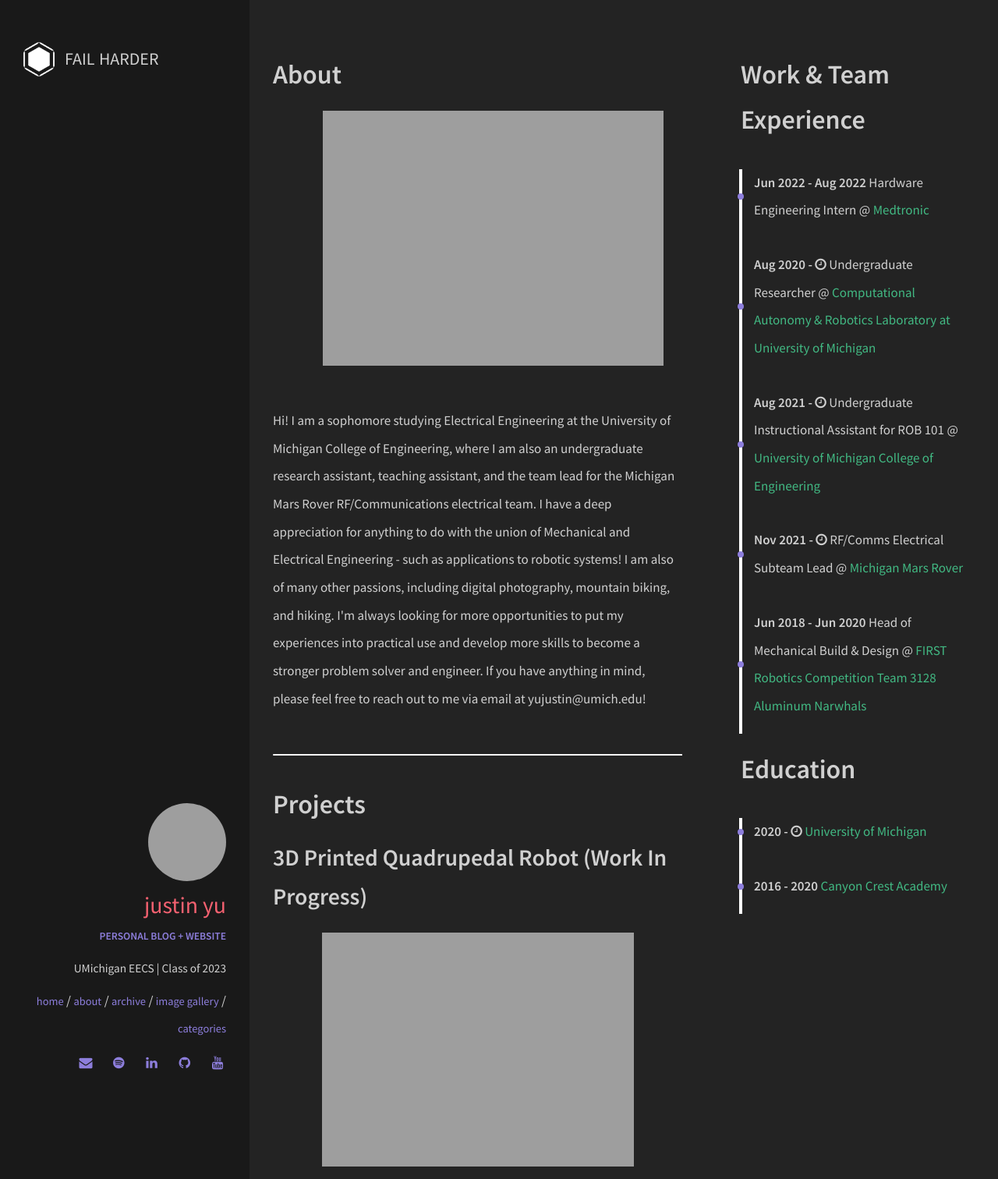
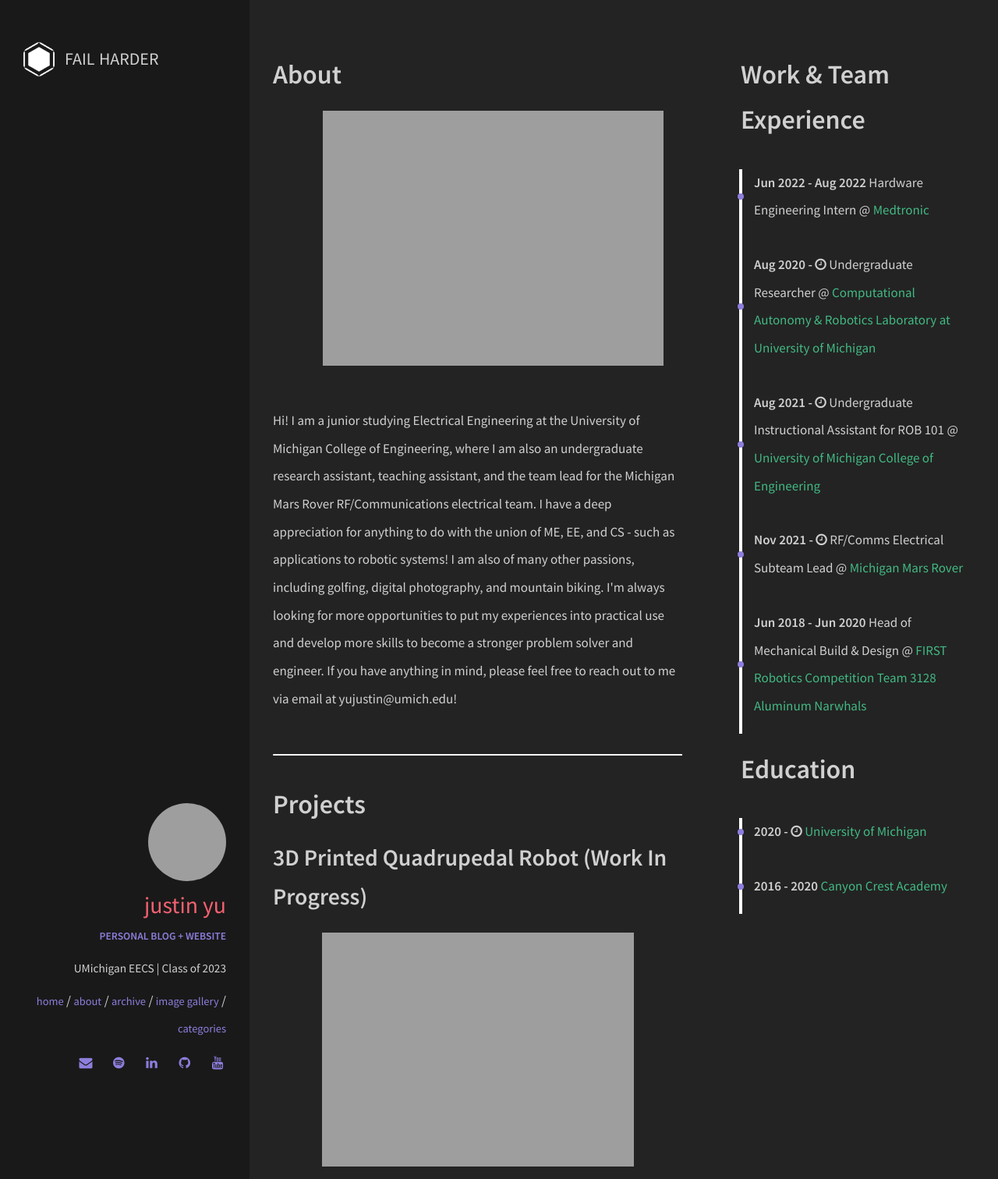
Before and after one commit to uynitsuj/uynitsuj.github.io, a Jekyll site: the page built from about.html, in a window 1280 px wide, cut to the strip 0-1512 px from the top of the page. Shown: the whole strip at 78% size. Built offline with Jekyll 4.4.1, drawn with Linux system fonts in a browser that asks for light colours.

Commit message:
Update about.html

```diff
--- a/_includes/sections/about.html
+++ b/_includes/sections/about.html
@@ -4,7 +4,7 @@
     <ol> <a href="{{ site.url }}/img/gallery/DSC2127-min.png" data-lightbox="QPassemblyphoto" data-title="Assembling the Quadruped"><img width="90%" src="{{ site.url }}/img/gallery/DSC2127-min.png"></a>
     </ol>
     <br>
-    Hi! I am a sophomore studying Electrical Engineering at the University of Michigan College of Engineering, where I am also an undergraduate research assistant, teaching assistant, and the team lead for the Michigan Mars Rover RF/Communications electrical team. I have a deep appreciation for anything to do with the union of Mechanical and Electrical Engineering - such as applications to robotic systems! I am also of many other passions, including digital photography, mountain biking, and hiking.
+    Hi! I am a junior studying Electrical Engineering at the University of Michigan College of Engineering, where I am also an undergraduate research assistant, teaching assistant, and the team lead for the Michigan Mars Rover RF/Communications electrical team. I have a deep appreciation for anything to do with the union of ME, EE, and CS - such as applications to robotic systems! I am also of many other passions, including golfing, digital photography, and mountain biking.
 
 
     I'm always looking for more opportunities to put my experiences into practical use and develop more skills to become a stronger problem solver and engineer. If you have anything in mind, please feel free to reach out to me via email at yujustin@umich.edu! <br /><br/>
```
